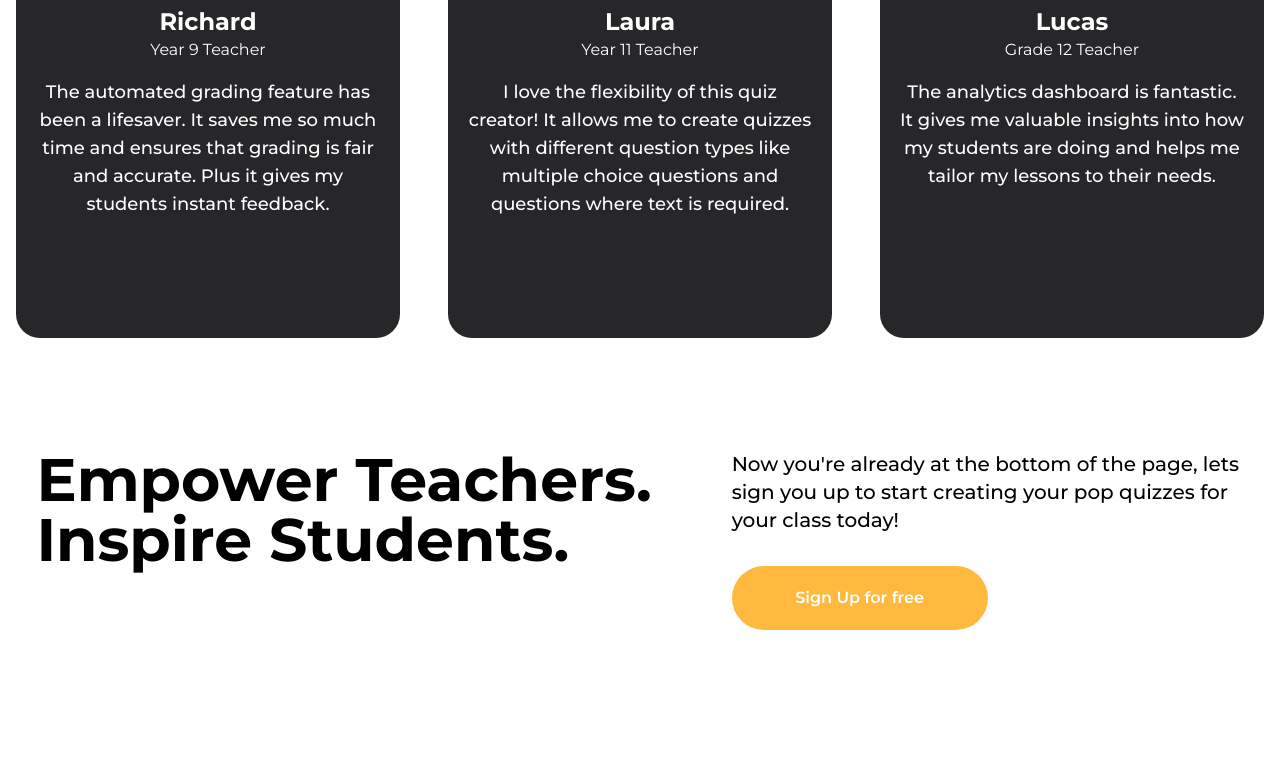
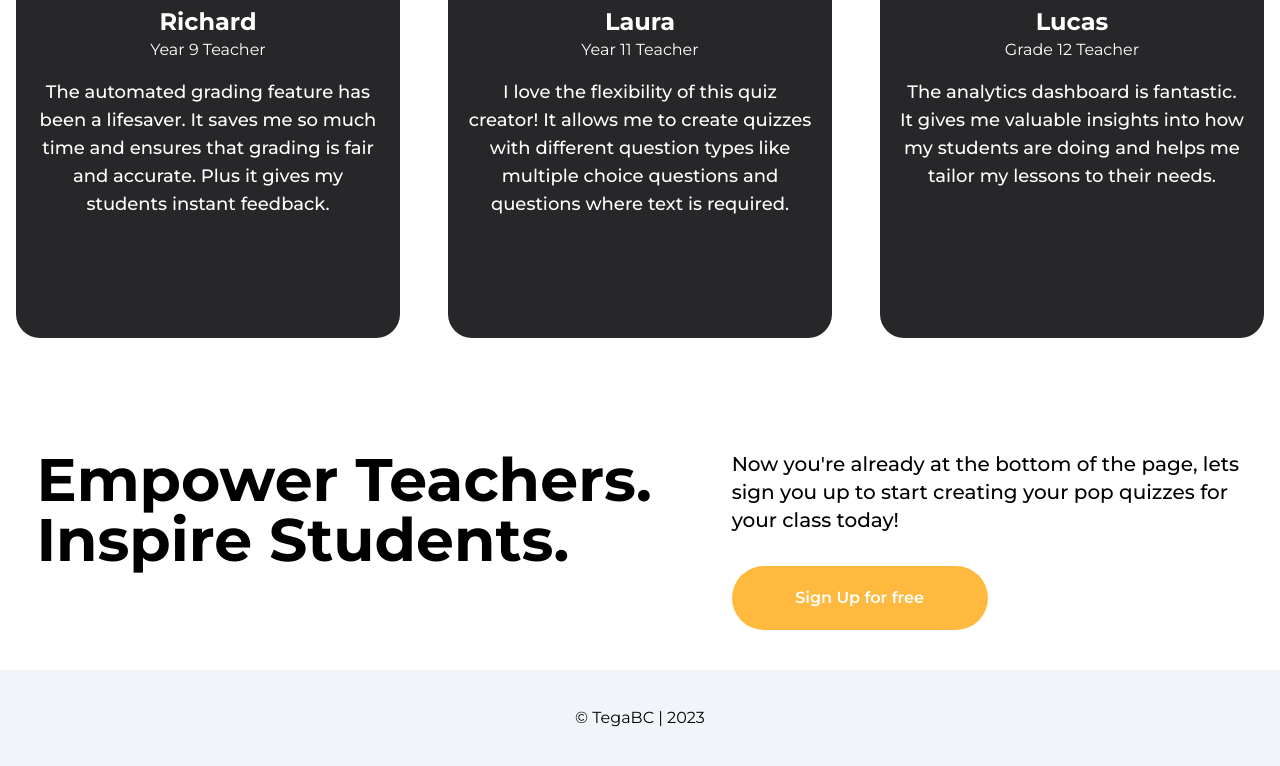
Before and after one commit to TegaBC/PowerQuiz, a React (Vite) app in the folder client/: page / in a window 1280 px wide. Shown: the part 1414-2180 px from the top of the page. Before the commit the page ends 2084 px from the top, so only its background shows below. Built offline with nearby package versions, Linux system fonts and the light colour scheme.

Commit message:
init footer component

```diff
--- /dev/null
+++ b/client/src/components/Footer.jsx
@@ -0,0 +1,7 @@
+export default function Footer() {
+    return (
+        <div className="flex items-center justify-center gap-16 h-12 py-12 bg-slate-100">
+            <p>© TegaBC | 2023</p>
+        </div>
+    )
+}
--- a/client/src/pages/Home.jsx
+++ b/client/src/pages/Home.jsx
@@ -3,6 +3,7 @@ import NavBar from "../components/Navbar"
 import HeroSection from "../components/Hero"
 import FeatureDisplay from "../components/FeatureDisplay"
 import QuoteCard from "../components/QuoteCard"
+import Footer from "../components/Footer"
 
 // images for features
 import imgGroup from "../images/group.png"
@@ -77,6 +78,7 @@ export default function HomePage() {
             <QuoteCard quote={quotes[2]}/>
         </div>
         <CallToAction action={action} />
+        <Footer />
     </>
     )
 }
```
